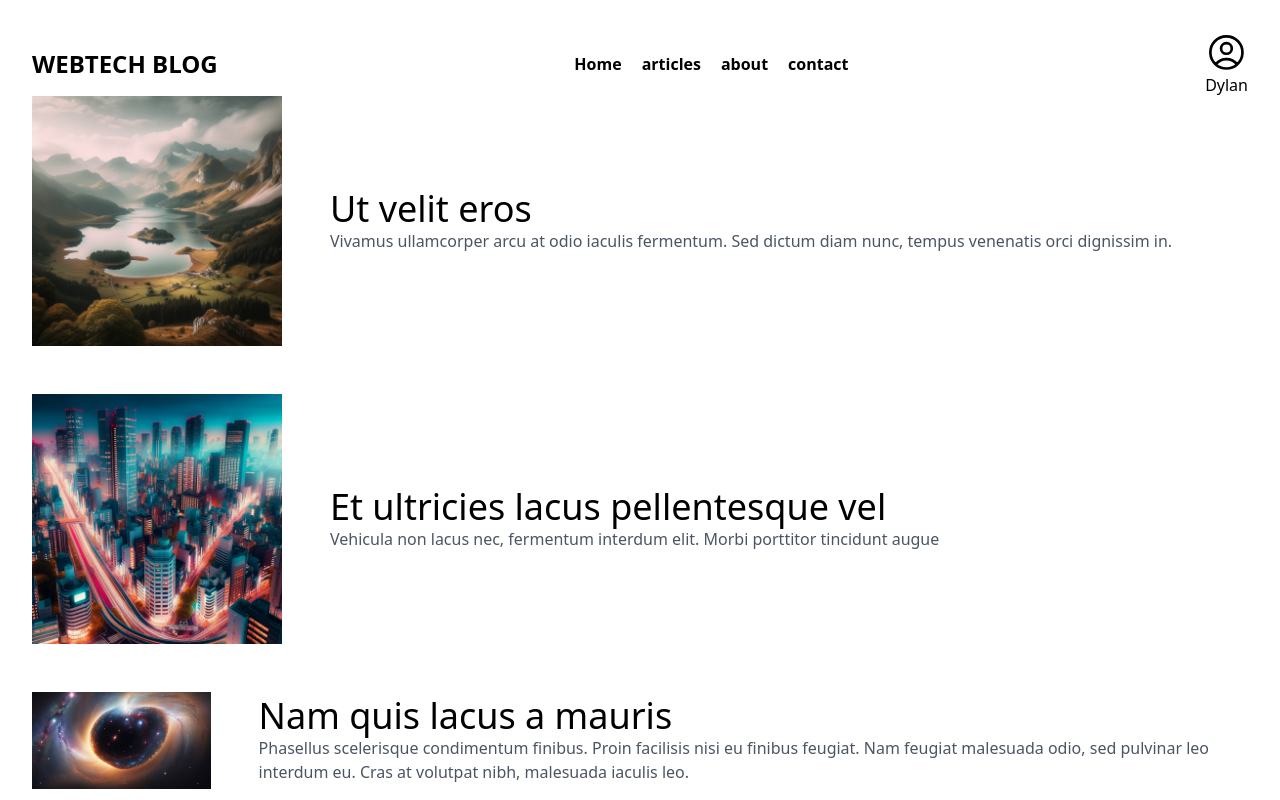
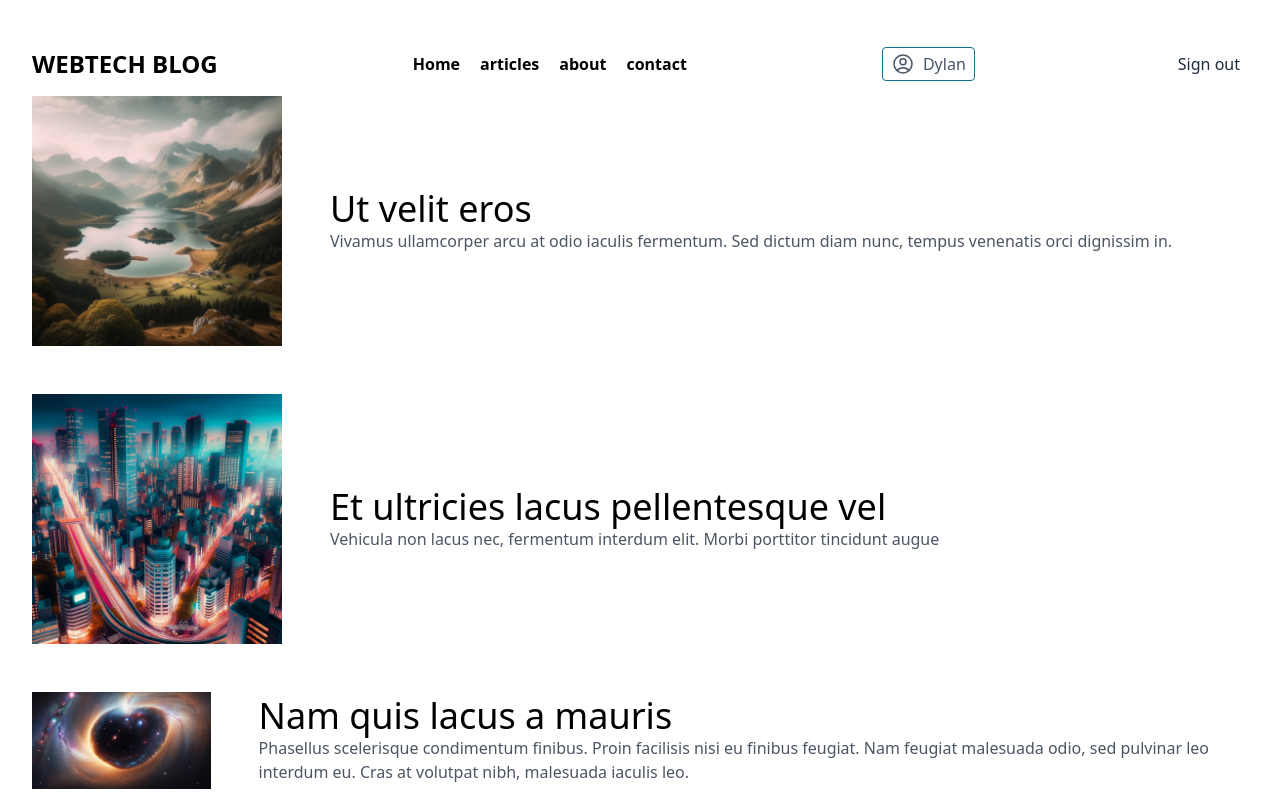
Before and after one commit to LYZER03/Blogging-Application, a Next.js app: page /articles in a window 1280 px wide. Shown: the top 800 px of the page. Built offline with nearby package versions, Linux system fonts and the light colour scheme.

Commit message:
feat: Inclusion of UserContext to manage user state

```diff
--- a/src/app/api/articles/[id]/route.js
+++ b/src/app/api/articles/[id]/route.js
@@ -6,7 +6,6 @@ export const GET = async (request, { params }) => {
 
   // Find the article with the matching ID
   const article = mockData.find((item) => item.id === Number(id));
-  console.log(article)
 
   if (!article) {
     return new NextResponse("Article not found", { status: 404 });
--- a/src/app/articles/page.jsx
+++ b/src/app/articles/page.jsx
@@ -4,7 +4,6 @@ import Image from 'next/image';
 
 async function getData() {
   const apiUrl = "http://localhost:3000/api/articles";
-  console.log("Fetching data from:", apiUrl);
 
   try {
     const res = await fetch(apiUrl, {
--- a/src/app/layout.js
+++ b/src/app/layout.js
@@ -1,6 +1,7 @@
 import './globals.css'
 import Footer from '../components/footer/Footer';
 import Navbar from '../components/navbar/Navbar';
+import {ContextProvider} from '../components/UserContext';
 
  export const metadata = {
   title: 'Create Next App',
@@ -11,11 +12,13 @@ export default function RootLayout({ children }) {
   return (
     <html lang="en">
       <body>
+        <ContextProvider>
           <div className="container mx-auto min-h-screen p-4 sm:p-6 lg:p-8 flex flex-col justify-between">
             <Navbar/>
             {children}
             <Footer/>
           </div>
+         </ContextProvider>
       </body>
     </html>
   )
--- a/src/app/use-state/page.jsx
+++ b/src/app/use-state/page.jsx
@@ -6,7 +6,6 @@ const pageUseState = () => {
     const [count, setCount] = useState(0);
 
     function handleClick() {
-        console.log(count)
         setCount(count + 1);
     }
 
--- /dev/null
+++ b/src/components/UserContext.jsx
@@ -0,0 +1,42 @@
+'use client'
+import {createContext, useState, useEffect} from 'react'
+
+const Context = createContext()
+
+export default Context
+
+const ContextProvider = ({
+  children
+}) =>  {
+  const [profile, setProfile] = useState(null)
+  const fetchData = async () =>{
+    const response = await fetch('http://localhost:3000/api/profile')
+    return await response.json()
+  }
+  useEffect(() => {
+    const fetchProfile = async () => {
+      const profile = await fetchData()
+      setProfile(profile)
+    }
+    fetchProfile()
+  }, [])
+
+  return (
+    <Context.Provider
+        value={{
+        profile: profile,
+        login: async () => {
+          const profile = await fetchData()
+          setProfile(profile)
+        },
+        logout: () => {
+          setProfile(null)
+        }
+      }}
+    >
+      {children}
+    </Context.Provider>
+  )
+}
+
+export {ContextProvider}
--- a/src/components/navbar/Navbar.jsx
+++ b/src/components/navbar/Navbar.jsx
@@ -1,30 +1,9 @@
+'use client'
 import Link from 'next/link'
-import React from 'react'
+import  { React,useContext }  from 'react'
 import OutlineUserCircleIcon from '@heroicons/react/24/outline/UserCircleIcon'
+import UserContext from '../UserContext'
 
-
-async  function getData() {
-  const apiUrl = "http://localhost:3000/api/profile";
-  console.log("Fetching data from:", apiUrl);
-
-  try {
-    const res = await fetch(apiUrl, {
-      cache: "no-store",
-    });
-
-    if (!res.ok) {
-      console.error("Error response:", res.status, res.statusText);
-      throw new Error("Failed to fetch data");
-    }
-
-    const dataProfile = await res.json();
-    console.log("Data fetched successfully:", dataProfile);
-    return dataProfile;
-  } catch (error) {
-    console.error("Error while fetching data:", error);
-    throw error;
-  }
-}
 
 const links = [
   {
@@ -49,8 +28,9 @@ const links = [
   }
 ];
 
-const Navbar = async () => {
-  const dataProfile = await getData();
+const Navbar =
+ () => {
+   const {profile, login, logout}  = useContext(UserContext)
   return (
     <div className="h-16 flex justify-between items-center">
       <Link className="font-bold text-2xl" href='/'>
@@ -63,11 +43,27 @@ const Navbar = async () => {
           </Link>
         ))}
       </div>
-      <div>
-          <OutlineUserCircleIcon />
-          <span className="float-right">{dataProfile.userName}</span>
-      </div>
+      { profile && (
+          <div className="rounded py-1 px-2 text-slate-600 border border-cyan-700 hover:bg-cyan-500 hover:text-slate-50">
+            <Link href="/profile" className="flex gap-2 [&_svg]:h-6 [&_svg]:w-6">
+              <OutlineUserCircleIcon />
+              {profile.userName}
+            </Link>
+          </div>
+        )}
+        <div className="py-1 px-2 text-slate-800 hover:text-slate-500">
+          { profile ?
+            <button onClick= {() => logout()} className="flex gap-2 [&_svg]:h-6 [&_svg]:w-6">
+              Sign out
+            </button>
+            :
+            <button onClick={() => login()} className="flex gap-2 [&_svg]:h-6 [&_svg]:w-6">
+              Sign in
+            </button>
+          }
+        </div>
     </div>
+
   );
 };
 
```
Lines whose indentation alone changed are shown as unchanged.
